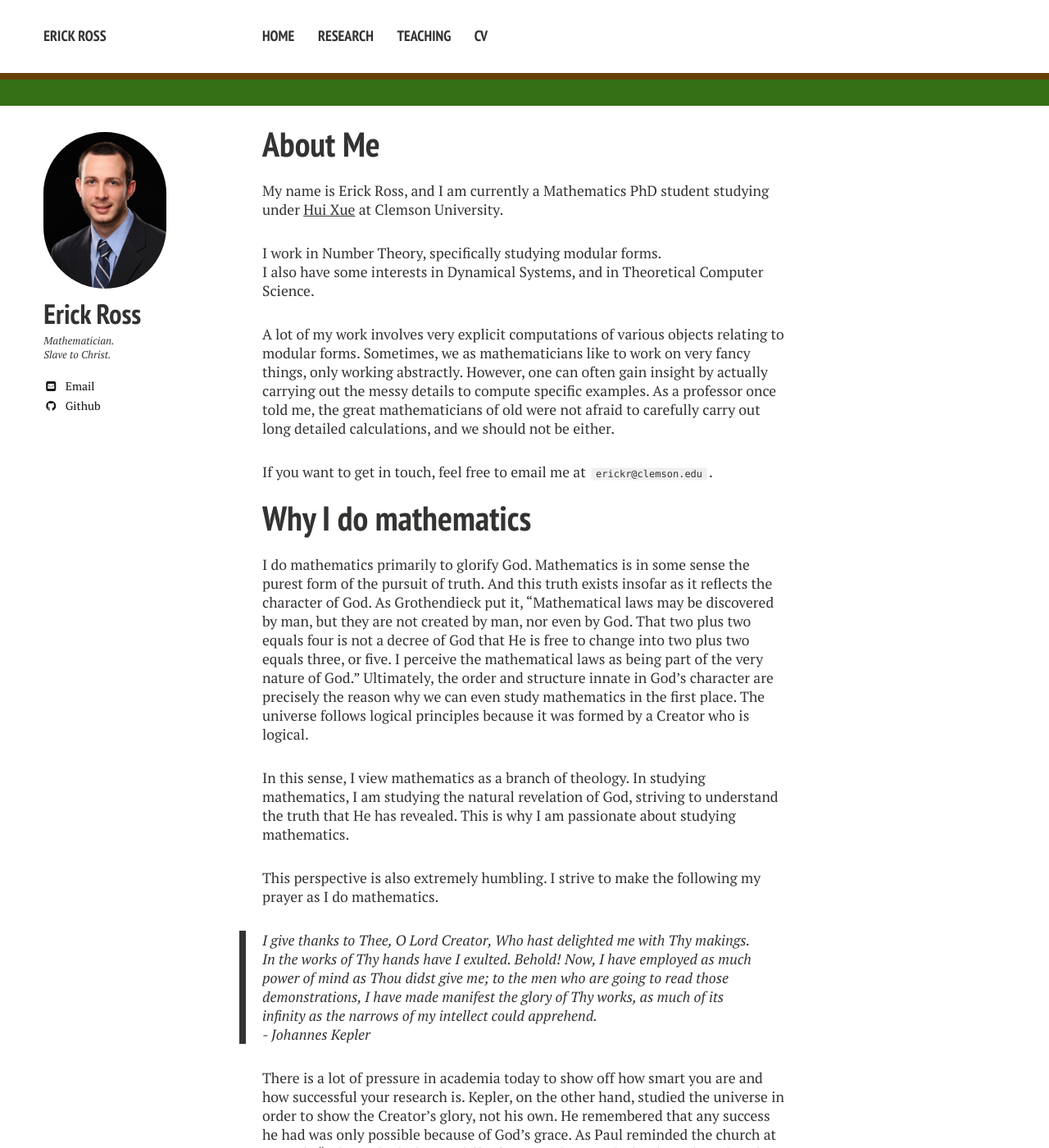
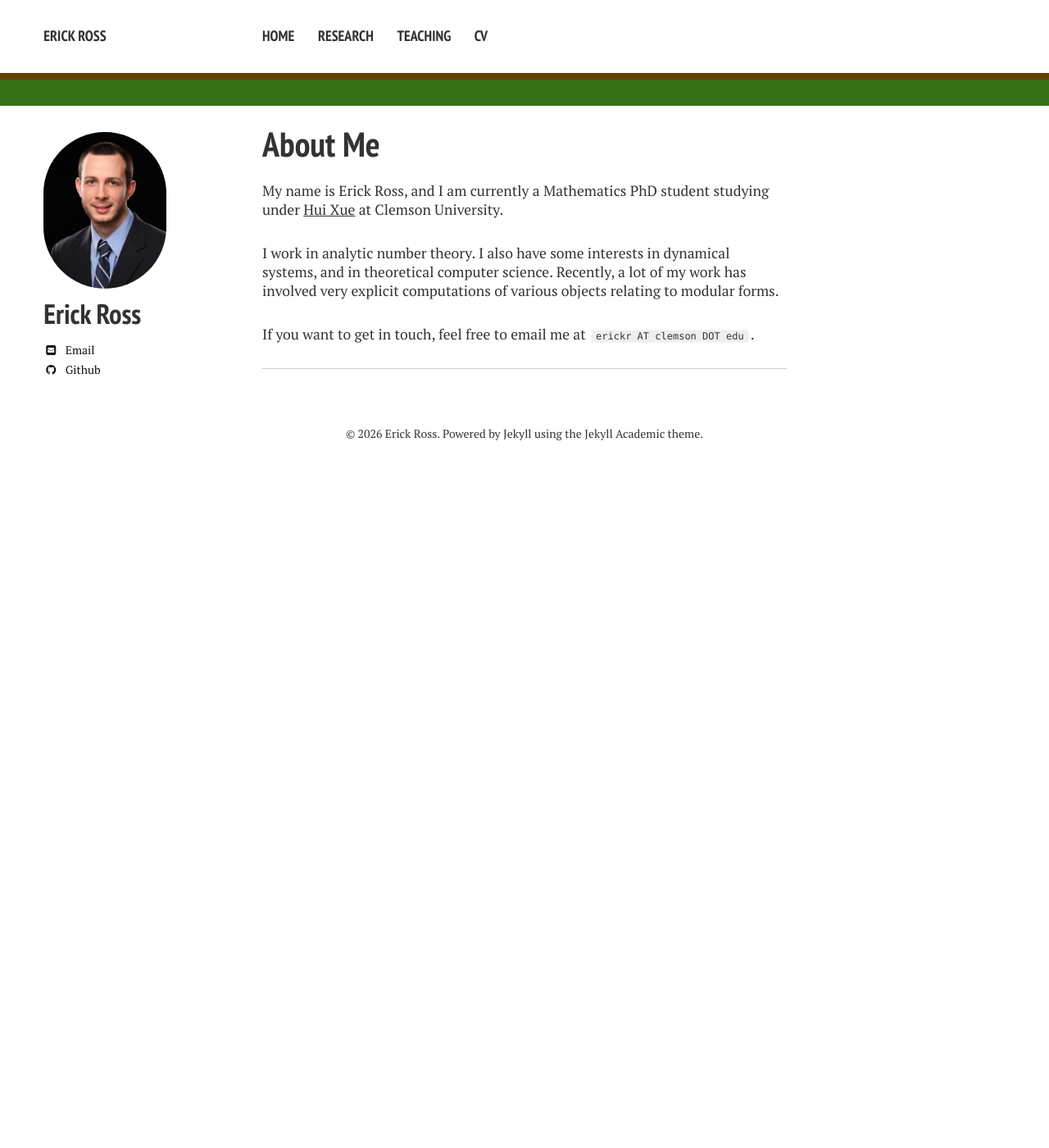
Before and after one commit to erick-ross/erick-ross.github.io, a Jekyll site: the page built from index.md, in a window 1280 px wide and 1400 px high. Shown: the whole window at 82% size. Built offline with Jekyll 4.4.1, drawn with Linux system fonts in a browser that asks for light colours; nearby versions of some CDN libraries; some of the changed text lies outside the part shown.

Commit message:
updated website

```diff
--- a/_config.yml
+++ b/_config.yml
@@ -8,8 +8,8 @@ logo: # filename of a logo image that has been placed into your images directory
 owner:
   name: Erick Ross
   avatar: bio-photo.jpg
-  bio: "Mathematician.<br>Slave to Christ."
-  email: erickr@clemson.edu
+  bio: # "Mathematician.<br>Slave to Christ."
+  email: erickr AT clemson DOT edu
   # Do not include the @ symbol in your Twitter username
   twitter: #username
   linkedin: #username
--- a/index.md
+++ b/index.md
@@ -7,22 +7,6 @@ layout: page
 
 My name is Erick Ross, and I am currently a Mathematics PhD student studying under [Hui Xue](https://huixue.people.clemson.edu/) at Clemson University.
 
-I work in Number Theory, specifically studying modular forms.<br>I also have some interests in Dynamical Systems, and in Theoretical Computer Science.
+I work in analytic number theory. I also have some interests in dynamical systems, and in theoretical computer science. Recently, a lot of my work has involved very explicit computations of various objects relating to modular forms.
 
-A lot of my work involves very explicit computations of various objects relating to modular forms. Sometimes, we as mathematicians like to work on very fancy things, only working abstractly. However, one can often gain insight by actually carrying out the messy details to compute specific examples. As a professor once told me, the great mathematicians of old were not afraid to carefully carry out long detailed calculations, and we should not be either.
-
-If you want to get in touch, feel free to email me at `erickr@clemson.edu`.
-
-# Why I do mathematics
-I do mathematics primarily to glorify God.
-Mathematics is in some sense the purest form of the pursuit of truth. And this truth exists insofar as it reflects the character of God. As Grothendieck put it, "Mathematical laws may be discovered by man, but they are not created by man, nor even by God. That two plus two equals four is not a decree of God that He is free to change into two plus two equals three, or five. I perceive the mathematical laws as being part of the very nature of God."
-Ultimately, the order and structure innate in God's character are precisely the reason why we can even study mathematics in the first place. The universe follows logical principles because it was formed by a Creator who is logical.
-
-In this sense, I view mathematics as a branch of theology. In studying mathematics, I am studying the natural revelation of God, striving to understand the truth that He has revealed. This is why I am passionate about studying mathematics.
-
-This perspective is also extremely humbling. I strive to make the following my prayer as I do mathematics.
-> I give thanks to Thee, O Lord Creator, Who hast delighted me with Thy makings. In the works of Thy hands have I exulted. Behold! Now, I have employed as much power of mind as Thou didst give me; to the men who are going to read those demonstrations, I have made manifest the glory of Thy works, as much of its infinity as the narrows of my intellect could apprehend.
-> \- Johannes Kepler
-
-There is a lot of pressure in academia today to show off how smart you are and how successful your research is. Kepler, on the other hand, studied the universe in order to show the Creator's glory, not his own. He remembered that any success he had was only possible because of God's grace. As Paul reminded the church at Corinth, "Who maketh thee to differ from another? And what hast thou that thou didst not receive? Now if thou didst receive it, why dost thou glory, as if thou hadst not received it?"
-I want this to be my attitude as I do mathematics.
+If you want to get in touch, feel free to email me at `erickr AT clemson DOT edu`.
```
